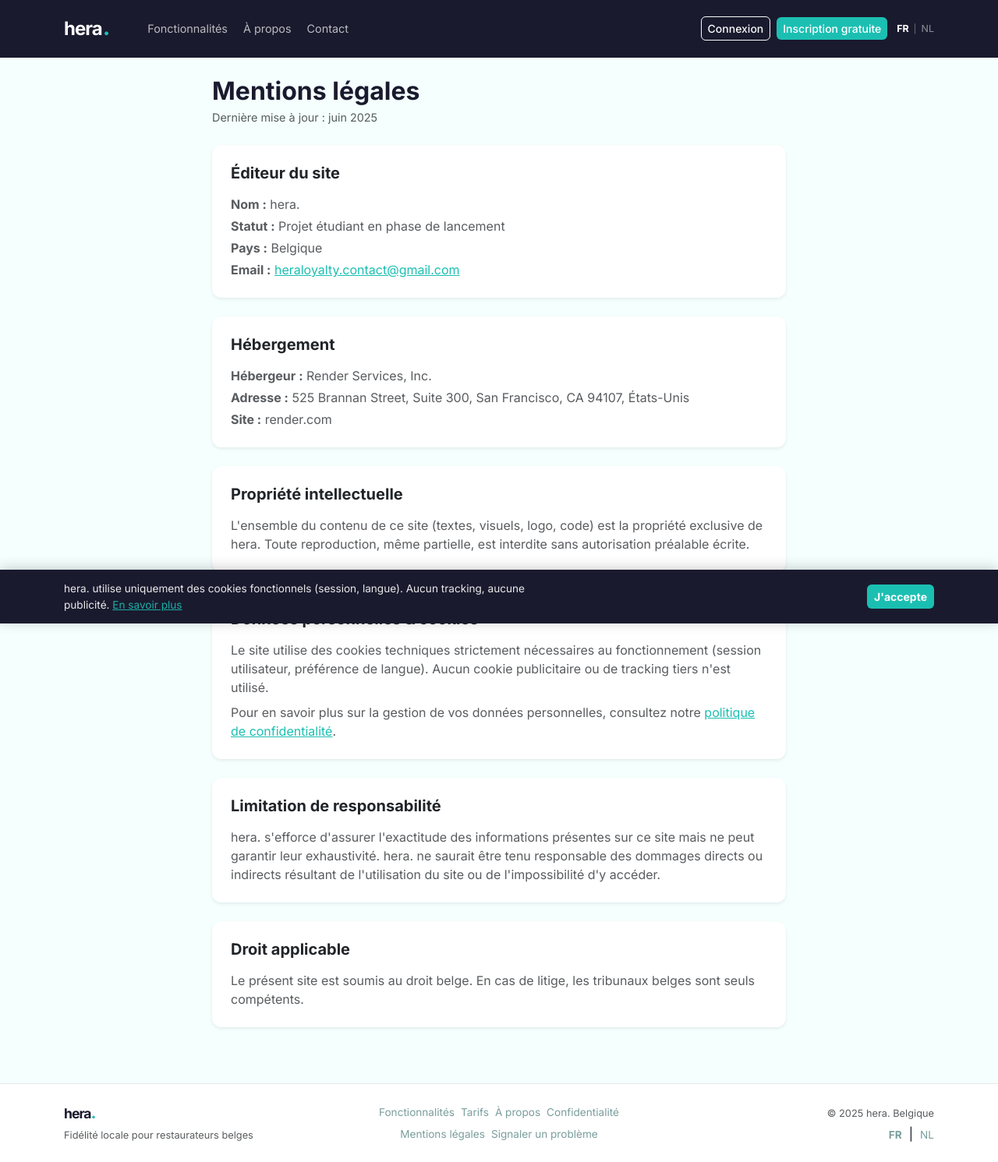
After one commit to krs12k/Hera, a Flask app: page /mentions-legales in a window 1280 px wide. The commit adds this page. Shown: the whole page at 78% size. Run offline with Flask 3, Linux system fonts and the light colour scheme; some libraries are stand-ins or nearby versions.

Commit message:
Ajout mentions legales, banniere cookies GDPR et lien footer
Co-Authored-By: Claude Sonnet 4.6 <noreply@anthropic.com>

```diff
--- a/app.py
+++ b/app.py
@@ -568,6 +568,10 @@ def supprimer_regle(rule_id):
 @app.route('/confidentialite')
 def confidentialite():
     return render_template('confidentialite.html')
+
+@app.route('/mentions-legales')
+def mentions_legales():
+    return render_template('mentions_legales.html')
 
 
 # ── Codes de réduction ──────────────────────────────────────────
--- a/templates/base.html
+++ b/templates/base.html
@@ -99,6 +99,7 @@
                         <a href="{{ url_for('tarifs') }}" class="footer-link">Tarifs</a>
                         <a href="{{ url_for('pour_restaurateurs') }}" class="footer-link">{{ t.nav_about }}</a>
                         <a href="{{ url_for('confidentialite') }}" class="footer-link">{{ t.footer_privacy }}</a>
+                        <a href="{{ url_for('mentions_legales') }}" class="footer-link">{{ t.footer_legal }}</a>
                         <a href="{{ url_for('signaler') }}" class="footer-link">{{ t.footer_report }}</a>
                     </div>
                 </div>
@@ -118,5 +119,32 @@
     </footer>
 
     <script src="https://cdn.jsdelivr.net/npm/bootstrap@5.3.0/dist/js/bootstrap.bundle.min.js"></script>
+
+    <!-- Bannière cookies GDPR -->
+    <div id="cookie-banner" style="display:none;position:fixed;bottom:0;left:0;right:0;z-index:9999;background:#1a1a2e;color:#fff;padding:14px 20px;box-shadow:0 -2px 16px rgba(0,0,0,0.2)">
+        <div class="container d-flex align-items-center justify-content-between flex-wrap gap-3">
+            <p class="mb-0" style="font-size:0.85rem;opacity:0.9;max-width:600px">
+                {% if lang == 'nl' %}
+                    hera. gebruikt alleen functionele cookies (sessie, taalvoorkeur). Geen tracking, geen reclame.
+                    <a href="{{ url_for('mentions_legales') }}" style="color:var(--turquoise)">Meer info</a>
+                {% else %}
+                    hera. utilise uniquement des cookies fonctionnels (session, langue). Aucun tracking, aucune publicité.
+                    <a href="{{ url_for('mentions_legales') }}" style="color:var(--turquoise)">En savoir plus</a>
+                {% endif %}
+            </p>
+            <button onclick="acceptCookies()" class="btn btn-sm fw-bold" style="background:var(--turquoise);color:#fff;white-space:nowrap">
+                {% if lang == 'nl' %}Begrepen{% else %}J'accepte{% endif %}
+            </button>
+        </div>
+    </div>
+    <script>
+        function acceptCookies() {
+            localStorage.setItem('hera_cookies_ok', '1');
+            document.getElementById('cookie-banner').style.display = 'none';
+        }
+        if (!localStorage.getItem('hera_cookies_ok')) {
+            document.getElementById('cookie-banner').style.display = 'block';
+        }
+    </script>
 </body>
 </html>
--- /dev/null
+++ b/templates/mentions_legales.html
@@ -0,0 +1,63 @@
+{% extends 'base.html' %}
+{% block title %}hera — Mentions légales{% endblock %}
+
+{% block content %}
+<div class="row justify-content-center">
+    <div class="col-md-8">
+        <h2 class="fw-bold mb-1">Mentions légales</h2>
+        <p class="text-muted mb-4" style="font-size:0.9rem">Dernière mise à jour : juin 2025</p>
+
+        <div class="card border-0 shadow-sm p-4 mb-4">
+            <h5 class="fw-bold mb-3">Éditeur du site</h5>
+            <p class="text-muted mb-1"><strong>Nom :</strong> hera.</p>
+            <p class="text-muted mb-1"><strong>Statut :</strong> Projet étudiant en phase de lancement</p>
+            <p class="text-muted mb-1"><strong>Pays :</strong> Belgique</p>
+            <p class="text-muted mb-0"><strong>Email :</strong> <a href="mailto:heraloyalty.contact@gmail.com" style="color:var(--turquoise)">heraloyalty.contact@gmail.com</a></p>
+        </div>
+
+        <div class="card border-0 shadow-sm p-4 mb-4">
+            <h5 class="fw-bold mb-3">Hébergement</h5>
+            <p class="text-muted mb-1"><strong>Hébergeur :</strong> Render Services, Inc.</p>
+            <p class="text-muted mb-1"><strong>Adresse :</strong> 525 Brannan Street, Suite 300, San Francisco, CA 94107, États-Unis</p>
+            <p class="text-muted mb-0"><strong>Site :</strong> render.com</p>
+        </div>
+
+        <div class="card border-0 shadow-sm p-4 mb-4">
+            <h5 class="fw-bold mb-3">Propriété intellectuelle</h5>
+            <p class="text-muted mb-0">
+                L'ensemble du contenu de ce site (textes, visuels, logo, code) est la propriété exclusive de hera.
+                Toute reproduction, même partielle, est interdite sans autorisation préalable écrite.
+            </p>
+        </div>
+
+        <div class="card border-0 shadow-sm p-4 mb-4">
+            <h5 class="fw-bold mb-3">Données personnelles & cookies</h5>
+            <p class="text-muted mb-2">
+                Le site utilise des cookies techniques strictement nécessaires au fonctionnement (session utilisateur, préférence de langue).
+                Aucun cookie publicitaire ou de tracking tiers n'est utilisé.
+            </p>
+            <p class="text-muted mb-0">
+                Pour en savoir plus sur la gestion de vos données personnelles, consultez notre
+                <a href="{{ url_for('confidentialite') }}" style="color:var(--turquoise)">politique de confidentialité</a>.
+            </p>
+        </div>
+
+        <div class="card border-0 shadow-sm p-4 mb-4">
+            <h5 class="fw-bold mb-3">Limitation de responsabilité</h5>
+            <p class="text-muted mb-0">
+                hera. s'efforce d'assurer l'exactitude des informations présentes sur ce site mais ne peut garantir leur exhaustivité.
+                hera. ne saurait être tenu responsable des dommages directs ou indirects résultant de l'utilisation du site
+                ou de l'impossibilité d'y accéder.
+            </p>
+        </div>
+
+        <div class="card border-0 shadow-sm p-4 mb-4">
+            <h5 class="fw-bold mb-3">Droit applicable</h5>
+            <p class="text-muted mb-0">
+                Le présent site est soumis au droit belge. En cas de litige, les tribunaux belges sont seuls compétents.
+            </p>
+        </div>
+
+    </div>
+</div>
+{% endblock %}
--- a/translations.py
+++ b/translations.py
@@ -14,6 +14,7 @@ TRANSLATIONS = {
         # ── Footer ───────────────────────────────────────────────
         'footer_tagline':   'Fidélité locale pour restaurateurs belges',
         'footer_privacy':   'Confidentialité',
+        'footer_legal':     'Mentions légales',
         'footer_report':    'Signaler un problème',
         'footer_copyright': '© 2025 hera. Belgique',
 
@@ -240,6 +241,7 @@ TRANSLATIONS = {
         # ── Footer ───────────────────────────────────────────────
         'footer_tagline':   'Lokale loyaliteit voor Belgische restauranthouders',
         'footer_privacy':   'Privacy',
+        'footer_legal':     'Wettelijke vermeldingen',
         'footer_report':    'Probleem melden',
         'footer_copyright': '© 2025 hera. België',
 
```
